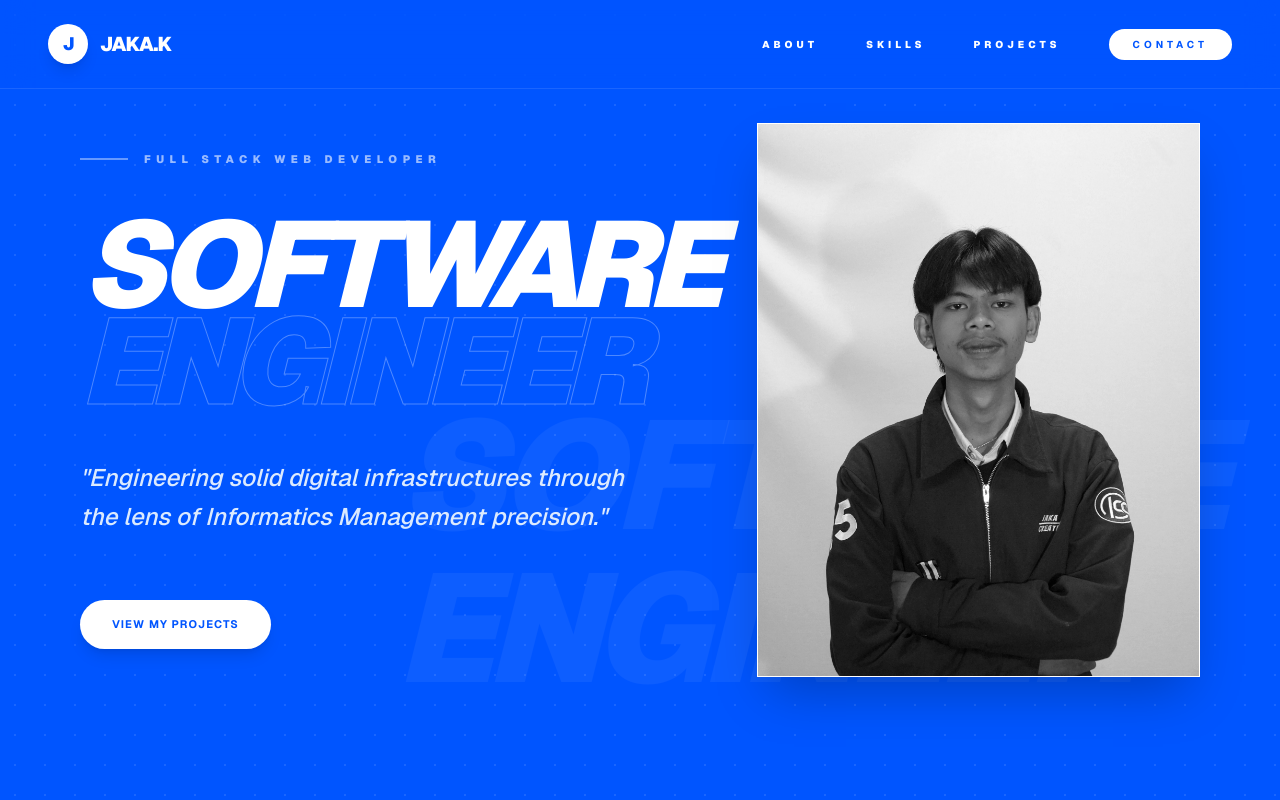
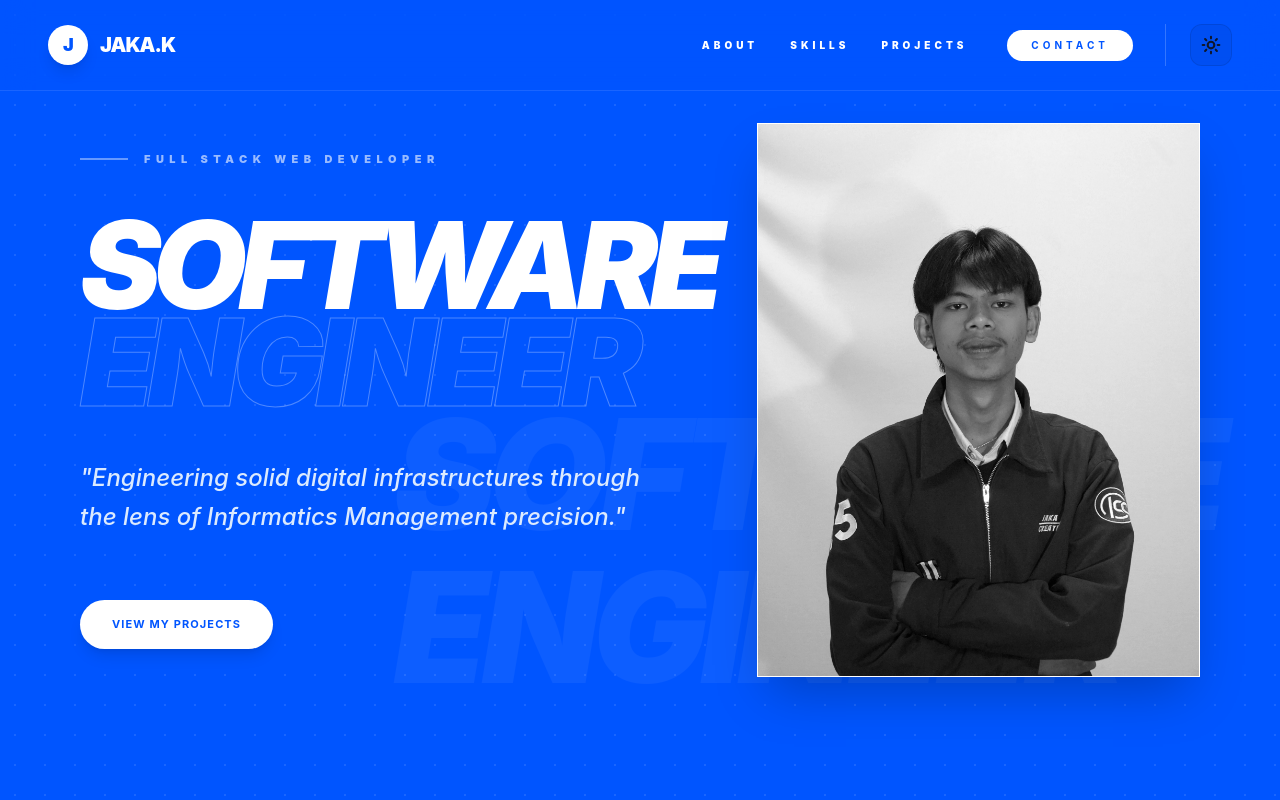
Before and after one commit to Jaka-kurnia/portofolio-me, a Next.js app: page / in a window 1280 px wide. Shown: the top 800 px of the page. Built offline with nearby package versions, Linux system fonts and the light colour scheme.

Commit message:
Fitur Dark Mode

```diff
--- a/app/globals.css
+++ b/app/globals.css
@@ -1,13 +1,18 @@
 @import "tailwindcss";
 
 :root {
-  /* Warna Dasar */
+  /* Default Light Mode */
   --background: #ffffff;
   --foreground: #171717;
-
-  /* Tambahkan Variabel Warna Custom Kamu di sini */
   --primary: #1E3A8A;   /* Biru */
   --secondary: #FACC15; /* Kuning */
+}
+
+/* KUNCI: Gunakan selector .dark supaya nurut sama Toggle */
+.dark {
+  --background: #0a0a0a; /* Warna background saat mode gelap */
+  --foreground: #ededed;
+  /* Lo bisa ubah --primary di sini kalau mau birunya beda di dark mode */
 }
 
 @theme inline {
@@ -15,23 +20,14 @@
   --color-foreground: var(--foreground);
   --font-sans: var(--font-geist-sans);
   --font-mono: var(--font-geist-mono);
-
-  /* Daftarkan agar bisa dipanggil dengan class 'bg-primary' atau 'text-secondary' */
   --color-primary: var(--primary);
   --color-secondary: var(--secondary);
-}
-
-/* Bagian dark mode bisa kamu sesuaikan atau biarkan default */
-@media (prefers-color-scheme: dark) {
-  :root {
-    --background: #0a0a0a;
-    --foreground: #ededed;
-    /* Jika ingin warna biru/kuning tetap sama di dark mode, tidak perlu diubah di sini */
-  }
 }
 
 body {
   background: var(--background);
   color: var(--foreground);
-  font-family: Arial, Helvetica, sans-serif;
+  /* Pakai variabel font Geist biar lebih modern sesuai setup layout.tsx lo */
+  font-family: var(--font-geist-sans), Arial, sans-serif;
+  transition: background-color 0.3s ease, color 0.3s ease;
 }
--- a/app/layout.tsx
+++ b/app/layout.tsx
@@ -1,6 +1,7 @@
 import type { Metadata } from "next";
 import { Geist, Geist_Mono } from "next/font/google";
 import "./globals.css";
+import { ThemeProvider } from "@/components/ThemeProvider";
 
 const geistSans = Geist({
   variable: "--font-geist-sans",
@@ -13,21 +14,24 @@ const geistMono = Geist_Mono({
 });
 
 export const metadata: Metadata = {
-  title: "Create Next App",
-  description: "Generated by create next app",
+  title: "Jaka Kurnia | Junior Software Engineer", // Ganti biar makin pro!
+  description: "Portfolio of Jaka Kurnia, a Full-stack Web and Mobile Developer.",
 };
 
-export default function RootLayout({
-  children,
-}: Readonly<{
-  children: React.ReactNode;
-}>) {
+export default function RootLayout({ children }: { children: React.ReactNode }) {
   return (
-    <html
-      lang="en"
-      className={`${geistSans.variable} ${geistMono.variable} h-full antialiased`}
-    >
-      <body className="min-h-full flex flex-col">{children}</body>
+    // Tambahkan suppressHydrationWarning di sini
+    <html lang="en" suppressHydrationWarning>
+      <body className="antialiased">
+        <ThemeProvider
+          attribute="class"
+          defaultTheme="system" // Akan ikutin settingan HP/Laptop lo pas awal buka
+          enableSystem={true}
+          disableTransitionOnChange // Tambahkan ini biar gak ada "flicker" putih pas refresh
+        >
+          {children}
+        </ThemeProvider>
+      </body>
     </html>
   );
 }
--- /dev/null
+++ b/components/ThemeProvider.tsx
@@ -0,0 +1,9 @@
+"use client";
+
+import * as React from "react";
+import { ThemeProvider as NextThemesProvider } from "next-themes";
+import { type ThemeProviderProps } from "next-themes"; // Import tipe aslinya
+
+export function ThemeProvider({ children, ...props }: ThemeProviderProps) {
+  return <NextThemesProvider {...props}>{children}</NextThemesProvider>;
+}
--- /dev/null
+++ b/components/ThemeToggle.tsx
@@ -0,0 +1,59 @@
+"use client";
+
+import { useTheme } from "next-themes";
+import { useEffect, useState } from "react";
+import { motion, AnimatePresence } from "framer-motion";
+import { Sun, Moon } from "lucide-react";
+
+export const ThemeToggle = () => {
+  const { theme, setTheme } = useTheme();
+  const [mounted, setMounted] = useState(false);
+
+  // Penting: Memastikan UI sinkron dengan data di browser (localStorage)
+  useEffect(() => {
+    setMounted(true);
+  }, []);
+
+  // Jika belum mounted, kita render placeholder transparan agar layout tidak loncat (Jank)
+  if (!mounted) {
+    return (
+      <div className="p-2.5 w-10.5 h-10.5 rounded-xl border border-transparent" />
+    );
+  }
+
+  return (
+    <button
+      onClick={() => setTheme(theme === "dark" ? "light" : "dark")}
+      // Perbaikan: Tambahin warna icon yang kontras (slate-900 di light, white di dark)
+      className="relative p-2.5 rounded-xl bg-black/5 dark:bg-white/10 border border-black/10 dark:border-white/10 hover:bg-black/10 dark:hover:bg-white/20 transition-all group overflow-hidden"
+      aria-label="Toggle Theme"
+    >
+      <div className="relative w-5 h-5 flex items-center justify-center">
+        <AnimatePresence mode="wait" initial={false}>
+          {theme === "dark" ? (
+            <motion.div
+              key="moon"
+              initial={{ y: 20, opacity: 0, rotate: 45 }}
+              animate={{ y: 0, opacity: 1, rotate: 0 }}
+              exit={{ y: -20, opacity: 0, rotate: -45 }}
+              transition={{ duration: 0.2 }}
+            >
+              <Moon className="w-5 h-5 text-[#FFD700]" strokeWidth={2.5} />
+            </motion.div>
+          ) : (
+            <motion.div
+              key="sun"
+              initial={{ y: 20, opacity: 0, scale: 0.5 }}
+              animate={{ y: 0, opacity: 1, scale: 1 }}
+              exit={{ y: -20, opacity: 0, scale: 0.5 }}
+              transition={{ duration: 0.2 }}
+            >
+              {/* Perbaikan: Ganti text-white jadi text-slate-900 agar kelihatan di Light Mode */}
+              <Sun className="w-5 h-5 text-slate-900 dark:text-white" strokeWidth={2.5} />
+            </motion.div>
+          )}
+        </AnimatePresence>
+      </div>
+    </button>
+  );
+};
--- a/components/hero.tsx
+++ b/components/hero.tsx
@@ -1,9 +1,13 @@
 import { motion } from "framer-motion";
 
 export const Hero = () => (
-  <section id="hero" className="relative min-h-screen flex items-center px-6 md:px-20 bg-[#0055FF] overflow-hidden pt-32 pb-20 md:pt-20 text-white">
+  <section
+    id="hero"
+    className="relative min-h-screen flex items-center px-6 md:px-20 bg-[#0055FF] dark:bg-[#0B1120] overflow-hidden pt-32 pb-20 md:pt-20 text-white transition-colors duration-500"
+  >
 
-    <div className="absolute inset-0 opacity-10 pointer-events-none"
+    {/* Grid Pattern: Jadi lebih redup di dark mode agar teks tetap kontras */}
+    <div className="absolute inset-0 opacity-10 dark:opacity-[0.03] pointer-events-none"
          style={{ backgroundImage: 'radial-gradient(circle, #fff 1px, transparent 1px)', backgroundSize: '30px 30px' }}>
     </div>
 
@@ -15,9 +19,9 @@ export const Hero = () => (
           initial={{ opacity: 0, x: -20 }}
           animate={{ opacity: 1, x: 0 }}
           transition={{ duration: 1 }}
-          className="flex items-center gap-4 text-white/60 font-black text-[10px] md:text-[11px] uppercase tracking-[0.4em] md:tracking-[0.5em]"
+          className="flex items-center gap-4 text-white/60 dark:text-blue-400 font-black text-[10px] md:text-[11px] uppercase tracking-[0.4em] md:tracking-[0.5em]"
         >
-          <div className="w-10 md:w-12 h-0.5 bg-white/40"></div>
+          <div className="w-10 md:w-12 h-0.5 bg-white/40 dark:bg-blue-500/40"></div>
           Full Stack Web Developer
         </motion.div>
 
@@ -28,7 +32,7 @@ export const Hero = () => (
           className="text-[15vw] sm:text-[13vw] lg:text-[9.5vw] font-black leading-[0.85] md:leading-[0.8] tracking-[-0.05em] md:tracking-[-0.07em] uppercase italic"
         >
           Software <br />
-          <span style={{ WebkitTextStroke: "1px rgba(255, 255, 255, 0.3)", color: "transparent" }}>
+          <span className="text-transparent" style={{ WebkitTextStroke: "1px rgba(255, 255, 255, 0.3)" }}>
             Engineer
           </span>
         </motion.h1>
@@ -37,7 +41,7 @@ export const Hero = () => (
           initial={{ opacity: 0 }}
           animate={{ opacity: 1 }}
           transition={{ delay: 0.6, duration: 1 }}
-          className="text-base md:text-2xl text-blue-100 max-w-xl font-medium leading-relaxed italic"
+          className="text-base md:text-2xl text-blue-100 dark:text-slate-400 max-w-xl font-medium leading-relaxed italic"
         >
           "Engineering solid digital infrastructures through the lens of Informatics Management precision."
         </motion.p>
@@ -48,7 +52,7 @@ export const Hero = () => (
           transition={{ delay: 0.8 }}
           className="pt-4"
         >
-            <a href="#projects" className="inline-block px-8 py-4 bg-white text-[#0055FF] rounded-full font-bold uppercase text-[11px] tracking-widest hover:bg-[#FFD700] hover:text-black transition-all transform hover:scale-105 shadow-lg">
+            <a href="#projects" className="inline-block px-8 py-4 bg-white dark:bg-[#0055FF] text-[#0055FF] dark:text-white rounded-full font-bold uppercase text-[11px] tracking-widest hover:bg-[#FFD700] hover:text-black transition-all transform hover:scale-105 shadow-lg">
                 View My Projects
             </a>
         </motion.div>
@@ -60,7 +64,7 @@ export const Hero = () => (
           initial={{ scale: 0.9, opacity: 0 }}
           animate={{ scale: 1, opacity: 1 }}
           transition={{ duration: 1.5, ease: [0.16, 1, 0.3, 1] }}
-          className="relative z-10 aspect-4/5 sm:aspect-square lg:aspect-4/5 w-full max-w-87.5 sm:max-w-100 lg:max-w-none mx-auto bg-white overflow-hidden group border border-white/20 shadow-2xl"
+          className="relative z-10 aspect-4/5 sm:aspect-square lg:aspect-4/5 w-full max-w-87.5 sm:max-w-100 lg:max-w-none mx-auto bg-white dark:bg-slate-800 overflow-hidden group border border-white/20 dark:border-white/10 shadow-2xl"
         >
           <img
             src="/saya-min.jpg"
@@ -69,7 +73,8 @@ export const Hero = () => (
           />
         </motion.div>
 
-        <div className="absolute bottom-[-5%] right-[-5%] text-[12vw] font-black text-white/5 leading-none select-none italic tracking-tighter uppercase hidden xl:block z-0 pointer-events-none">
+        {/* Background Text: Jadi lebih subtle di dark mode */}
+        <div className="absolute bottom-[-5%] right-[-5%] text-[12vw] font-black text-white/5 dark:text-white/2 leading-none select-none italic tracking-tighter uppercase hidden xl:block z-0 pointer-events-none">
           SOFTWARE ENGINEER
         </div>
       </div>
--- a/components/navbar.tsx
+++ b/components/navbar.tsx
@@ -1,22 +1,23 @@
 "use client";
 import { useState } from "react";
 import { motion, AnimatePresence } from "framer-motion";
+import { ThemeToggle } from "./ThemeToggle";
 
 export const Navbar = () => {
   const [isOpen, setIsOpen] = useState(false);
 
   const menuVariants = {
     closed: { opacity: 0, x: "-100%", transition: { duration: 0.3 } },
-    opened: { opacity: 1, x: 0, transition: { duration: 0.4 } }
+    opened: { opacity: 1, x: 0, transition: { duration: 0.4 } },
   };
 
   return (
-    <nav className="fixed top-0 w-full z-100 bg-[#0055FF]/10 backdrop-blur-lg border-b border-white/10">
+    <nav className="fixed top-0 w-full z-100 bg-[#0055FF]/10 dark:bg-slate-900/50 backdrop-blur-lg border-b border-white/10 transition-colors duration-300">
       <div className="max-w-400 mx-auto px-8 md:px-12 py-6 flex flex-row-reverse md:flex-row justify-between items-center text-white">
-
-        {/* HAMBURGER (Kiri di Mobile, Hilang di Desktop) */}
-        <div className="md:hidden">
-          <button onClick={() => setIsOpen(!isOpen)} className="relative z-110 p-2">
+        {/* --- MOBILE: HAMBURGER & TOGGLE (Kiri di Mobile) --- */}
+        <div className="md:hidden flex items-center gap-4">
+          <ThemeToggle />
+          <button onClick={() => setIsOpen(!isOpen)} className="relative z-110 p-2 focus:outline-none">
             <div className="flex flex-col gap-1.5 w-6">
               <motion.span animate={isOpen ? { rotate: 45, y: 8 } : { rotate: 0, y: 0 }} className="w-full h-0.5 bg-white block" />
               <motion.span animate={isOpen ? { opacity: 0 } : { opacity: 1 }} className="w-full h-0.5 bg-white block" />
@@ -25,39 +26,43 @@ export const Navbar = () => {
           </button>
         </div>
 
-        {/* LOGO (Kanan di Mobile, Kiri di Desktop) */}
+        {/* --- LOGO (Kiri di Desktop, Kanan di Mobile) --- */}
         <div className="flex items-center gap-3">
-          <div className="w-10 h-10 bg-white rounded-full flex items-center justify-center shadow-lg">
-            <span className="text-[#0055FF] font-black text-lg uppercase tracking-tighter">J</span>
+          <div className="w-10 h-10 bg-white dark:bg-[#0055FF] rounded-full flex items-center justify-center shadow-lg transition-colors">
+            <span className="text-[#0055FF] dark:text-white font-black text-lg uppercase tracking-tighter">J</span>
           </div>
-          <div className="font-black text-xl tracking-[-0.05em] uppercase">Jaka.K</div>
+          <div className="font-black text-xl tracking-[-0.05em] uppercase text-white">Jaka.K</div>
         </div>
 
-        {/* MENU (Desktop) */}
-        <div className="hidden md:flex gap-12 text-[10px] font-black uppercase tracking-[0.4em] items-center">
-          <a href="#about" className="hover:text-[#FFD700] transition-colors">About</a>
-          <a href="#skills" className="hover:text-[#FFD700] transition-colors">Skills</a>
-          <a href="#projects" className="hover:text-[#FFD700] transition-colors">Projects</a>
-          <a href="#contact" className="px-6 py-2 bg-white text-[#0055FF] rounded-full hover:bg-[#FFD700] hover:text-black transition-all font-bold">Contact</a>
+        {/* --- DESKTOP: MENU & TOGGLE (Kanan) --- */}
+        <div className="hidden md:flex gap-8 items-center text-[10px] font-black uppercase tracking-[0.4em]">
+          <a href="#about" className="hover:text-[#FFD700] transition-colors">
+            About
+          </a>
+          <a href="#skills" className="hover:text-[#FFD700] transition-colors">
+            Skills
+          </a>
+          <a href="#projects" className="hover:text-[#FFD700] transition-colors">
+            Projects
+          </a>
+
+          {/* Tombol Contact */}
+          <a href="#contact" className="px-6 py-2 bg-white text-[#0055FF] dark:bg-white dark:text-[#0055FF] rounded-full hover:bg-[#FFD700] hover:text-black transition-all font-bold ml-2">
+            Contact
+          </a>
+
+          {/* TOGGLE: Diletakkan Paling Kanan di Desktop dengan border kiri sebagai pemisah */}
+          <div className="pl-6 border-l border-white/20">
+            <ThemeToggle />
+          </div>
         </div>
 
-        {/* MOBILE OVERLAY */}
+        {/* --- MOBILE OVERLAY --- */}
         <AnimatePresence>
           {isOpen && (
-            <motion.div
-              initial="closed"
-              animate="opened"
-              exit="closed"
-              variants={menuVariants}
-              className="fixed inset-0 w-full h-screen bg-[#0055FF] flex flex-col justify-center items-center gap-8 z-105"
-            >
+            <motion.div initial="closed" animate="opened" exit="closed" variants={menuVariants} className="fixed inset-0 w-full h-screen bg-[#0055FF] dark:bg-slate-950 flex flex-col justify-center items-center gap-8 z-105">
               {["About", "Skills", "Projects", "Contact"].map((item) => (
-                <a
-                  key={item}
-                  href={`#${item.toLowerCase()}`}
-                  onClick={() => setIsOpen(false)}
-                  className="text-4xl font-black uppercase italic tracking-tighter"
-                >
+                <a key={item} href={`#${item.toLowerCase()}`} onClick={() => setIsOpen(false)} className="text-4xl font-black uppercase italic tracking-tighter text-white hover:text-[#FFD700] transition-colors">
                   {item}
                 </a>
               ))}
--- a/package.json
+++ b/package.json
@@ -12,6 +12,7 @@
     "framer-motion": "^12.38.0",
     "lucide-react": "^1.7.0",
     "next": "16.2.1",
+    "next-themes": "^0.4.6",
     "react": "19.2.4",
     "react-dom": "19.2.4"
   },
--- a/tailwind.config.ts
+++ b/tailwind.config.ts
@@ -2,17 +2,29 @@
 import type { Config } from "tailwindcss";
 
 const config: Config = {
+  darkMode: 'class', // Wajib untuk toggle manual
   content: [
+    // Jika lo pakai folder src:
     "./src/pages/**/*.{js,ts,jsx,tsx,mdx}",
     "./src/components/**/*.{js,ts,jsx,tsx,mdx}",
     "./src/app/**/*.{js,ts,jsx,tsx,mdx}",
+
+    // Cadangan jika folder lo ada di root (tanpa src):
+    "./pages/**/*.{js,ts,jsx,tsx,mdx}",
+    "./components/**/*.{js,ts,jsx,tsx,mdx}",
+    "./app/**/*.{js,ts,jsx,tsx,mdx}",
   ],
   theme: {
     extend: {
-      // DAFTARKAN WARNA DI SINI
       colors: {
         primary: "#1E3A8A",    // Biru Navy
         secondary: "#FACC15",  // Kuning Cerah
+        // Tambahin warna khusus Dark Mode lo di sini biar manggilnya gampang
+        dark: {
+          bg: "#0B1120",       // Navy Deep untuk Background
+          card: "#1E293B",     // Slate untuk Card
+          border: "rgba(255, 255, 255, 0.1)",
+        }
       },
     },
   },
```
Also changed, not shown: 1 other file (tests, documents, lock files or other folders).
